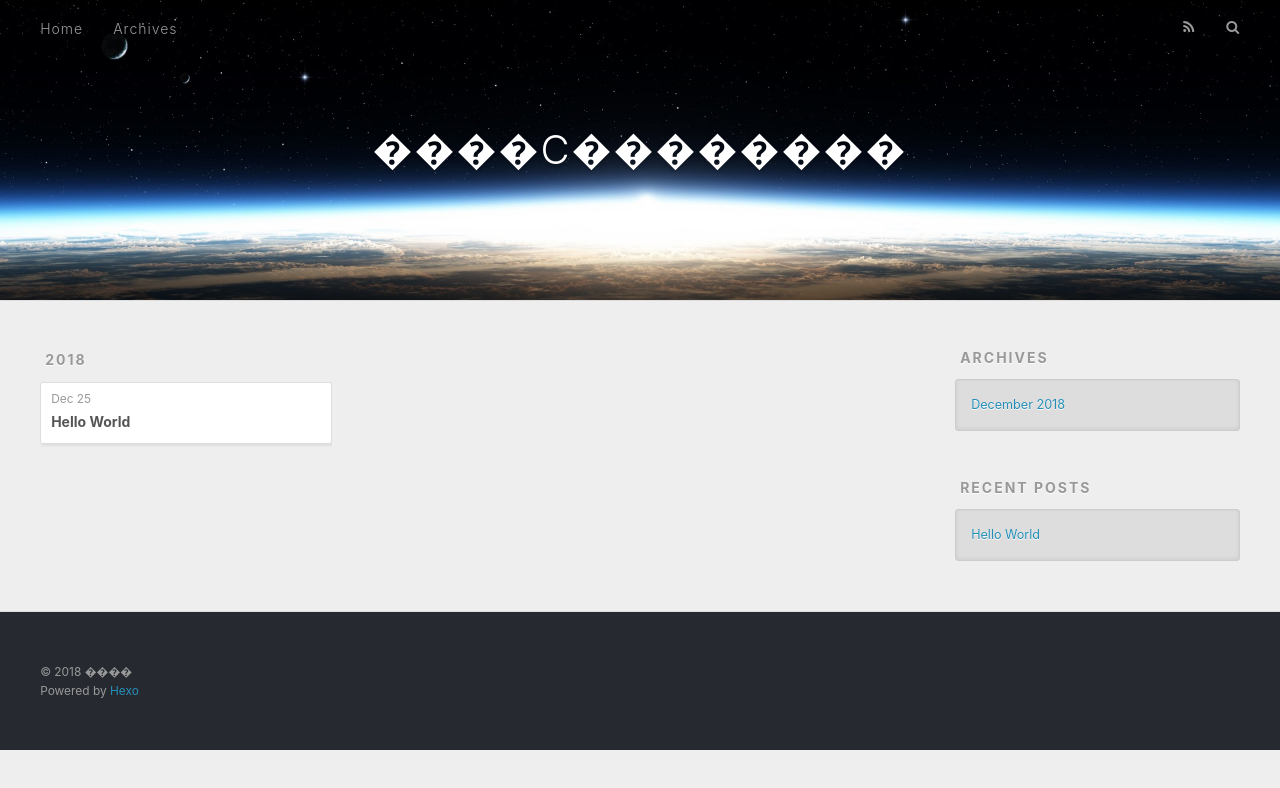
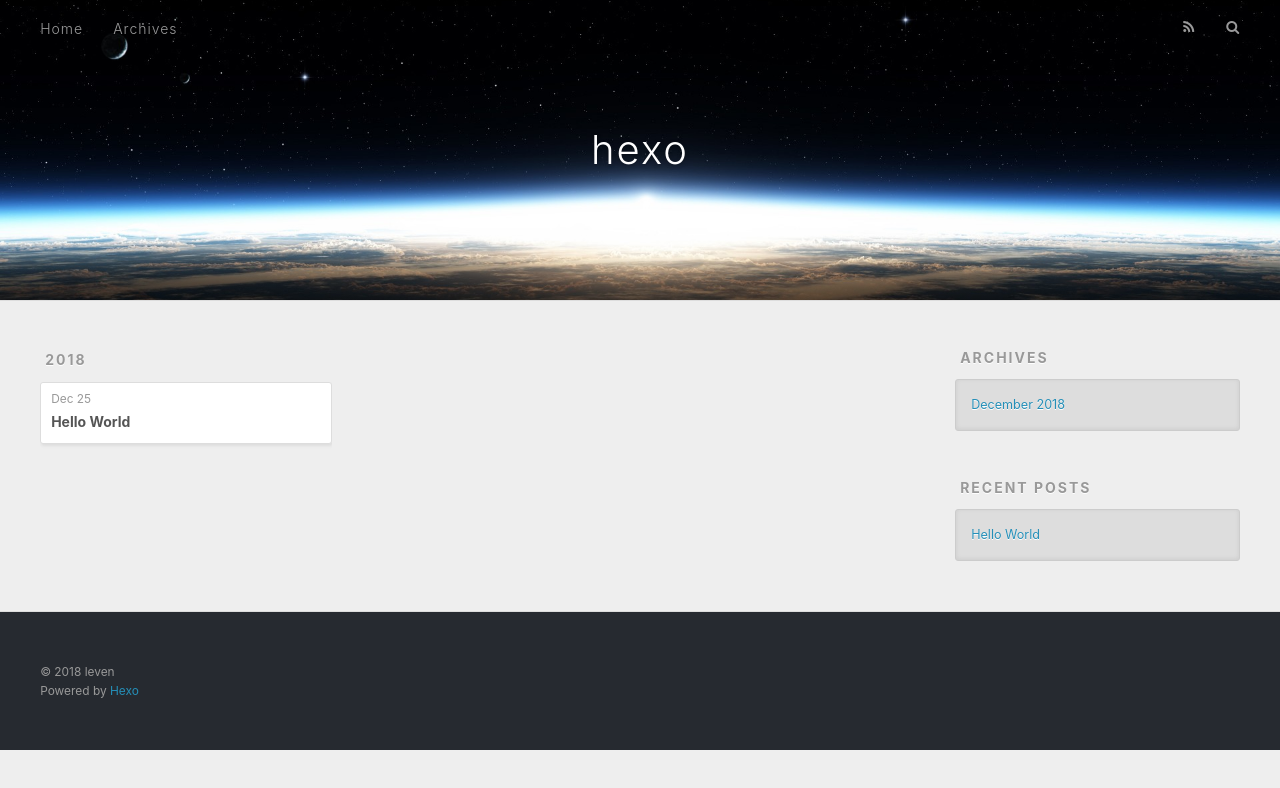
Before and after one commit to zlygz/zlygz.github.io, a plain HTML site: page archives/2018/12/index.html in a window 1280 px wide. Drawn offline with nearby package versions, Linux system fonts and the light colour scheme.

Commit message:
Site updated: 2018-12-26 11:08:32

```diff
--- a/archives/2018/12/index.html
+++ b/archives/2018/12/index.html
@@ -5,17 +5,17 @@
 
 
 
-  <title>Archives: 2018/12 | ����С��������</title>
+  <title>Archives: 2018/12 | hexo</title>
   <meta name="viewport" content="width=device-width, initial-scale=1, maximum-scale=1">
   <meta property="og:type" content="website">
-<meta property="og:title" content="����С��������">
+<meta property="og:title" content="hexo">
 <meta property="og:url" content="http://yoursite.com/archives/2018/12/index.html">
-<meta property="og:site_name" content="����С��������">
+<meta property="og:site_name" content="hexo">
 <meta property="og:locale" content="zh-Hans">
 <meta name="twitter:card" content="summary">
-<meta name="twitter:title" content="����С��������">
+<meta name="twitter:title" content="hexo">
 
-    <link rel="alternate" href="/atom.xml" title="����С��������" type="application/atom+xml">
+    <link rel="alternate" href="/atom.xml" title="hexo" type="application/atom+xml">
 
 
     <link rel="icon" href="/favicon.png">
@@ -34,7 +34,7 @@
   <div id="header-outer" class="outer">
     <div id="header-title" class="inner">
       <h1 id="logo-wrap">
-        <a href="/" id="logo">����С��������</a>
+        <a href="/" id="logo">hexo</a>
       </h1>
 
     </div>
@@ -139,7 +139,7 @@
 
   <div class="outer">
     <div id="footer-info" class="inner">
-      &copy; 2018 ����<br>
+      &copy; 2018 leven<br>
       Powered by <a href="http://hexo.io/" target="_blank">Hexo</a>
     </div>
   </div>
```
Also changed, not shown: 2018/12/25/hello-world/index.html (+6 -6 lines), archives/2018/index.html (+7 -7 lines), archives/index.html (+7 -7 lines), index.html (+8 -8 lines).
